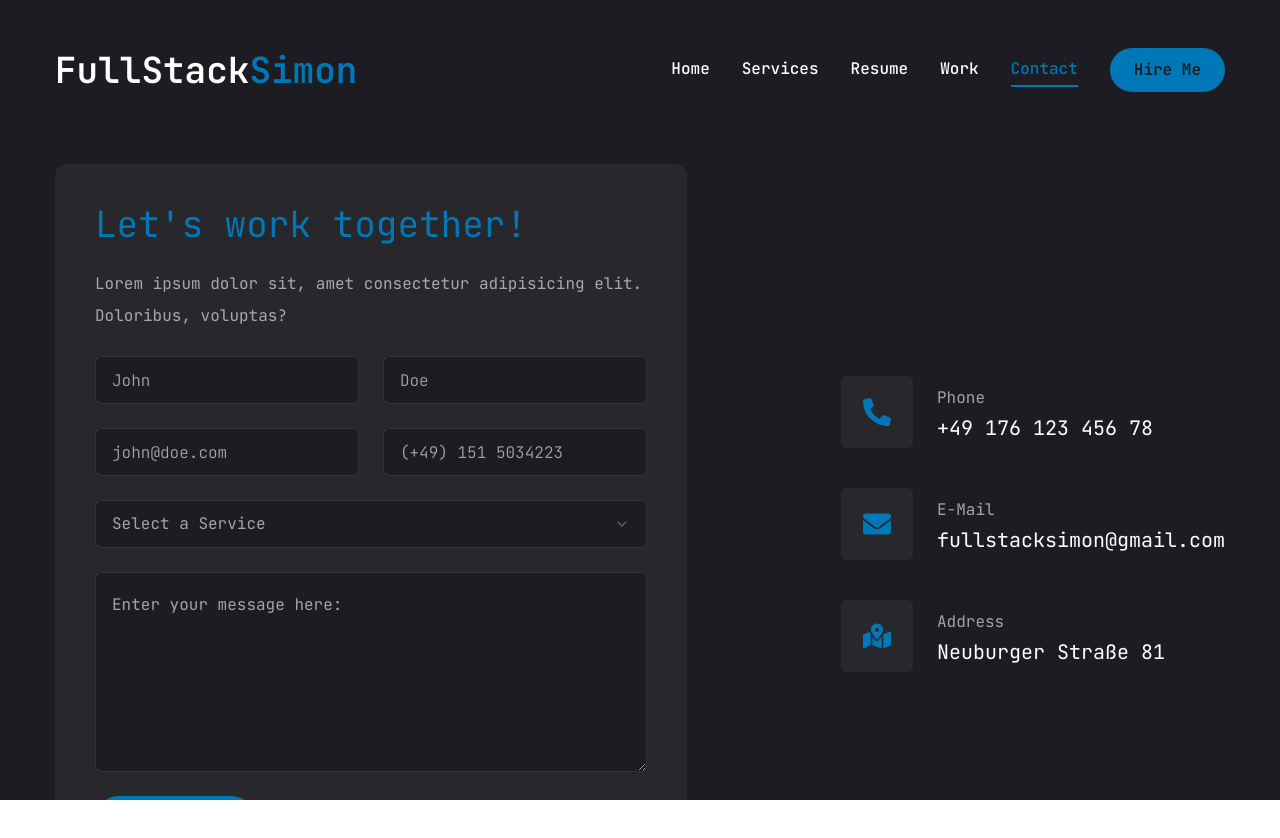
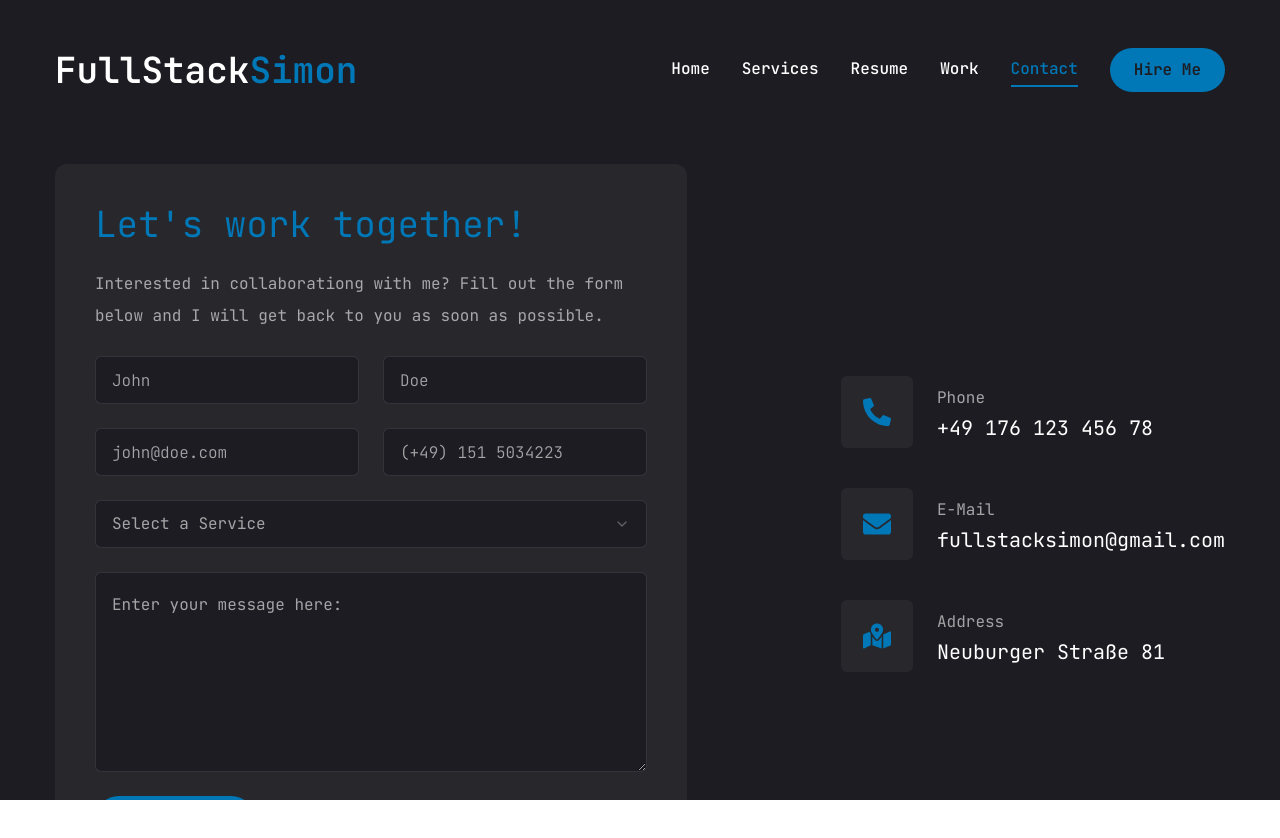
Before and after one commit to FullStackSimonIO/portfolio-3, a Next.js app: page /contact in a window 1280 px wide. Shown: the top 838 px of the page. Built offline with nearby package versions, Linux system fonts and the light colour scheme.

Commit message:
added link previews

```diff
--- a/app/(root)/contact/page.tsx
+++ b/app/(root)/contact/page.tsx
@@ -53,8 +53,8 @@ const Contact = () => {
                 Let&apos;s work together!
               </h3>
               <p className="text-white/60 ">
-                Lorem ipsum dolor sit, amet consectetur adipisicing elit.
-                Doloribus, voluptas?
+                Interested in collaborationg with me? Fill out the form below
+                and I will get back to you as soon as possible.
               </p>
               {/* Input */}
               <div className="grid grid-cols-1 md:grid-cols-2 gap-6 ">
--- a/components/home/AboutMe.tsx
+++ b/components/home/AboutMe.tsx
@@ -1,7 +1,6 @@
 import React from "react";
 import { Button } from "../ui/button";
 import { LinkPreview } from "../ui/link-preview";
-import { Link } from "lucide-react";
 
 const AboutMe = () => {
   return (
@@ -51,15 +50,21 @@ const AboutMe = () => {
                 Shadcn-UI
               </p>
             </LinkPreview>
+            <LinkPreview url="https://ui.aceternity.com">
               <p className="flex items-center justify-between hover:text-accent">
                 Aceternity-UI
               </p>
+            </LinkPreview>
+            <LinkPreview url="https://www.postgresql.org">
               <p className="flex items-center justify-between hover:text-accent">
                 PostgreSQL
               </p>
+            </LinkPreview>
+            <LinkPreview url="https://prisma.io">
               <p className="flex items-center justify-between hover:text-accent">
                 Prisma
               </p>
+            </LinkPreview>
           </div>
         </div>
       </section>
--- a/components/home/CMS.tsx
+++ b/components/home/CMS.tsx
@@ -45,7 +45,7 @@ const CMS = () => {
         </Carousel>
 
         <div className="mt-8 md:mt-0">
-          <h2 className="mb-4 text-3xl md:text-4xl tracking-tight font-extrabold text-accent">
+          <h2 className="mb-4 text-3xl md:text-4xl tracking-tight font-extrabold text-white">
             Need a CMS for your website?
           </h2>
           <p className="mb-6 font-light text-white/80 md:text-lg">
```
Lines whose indentation alone changed are shown as unchanged.
